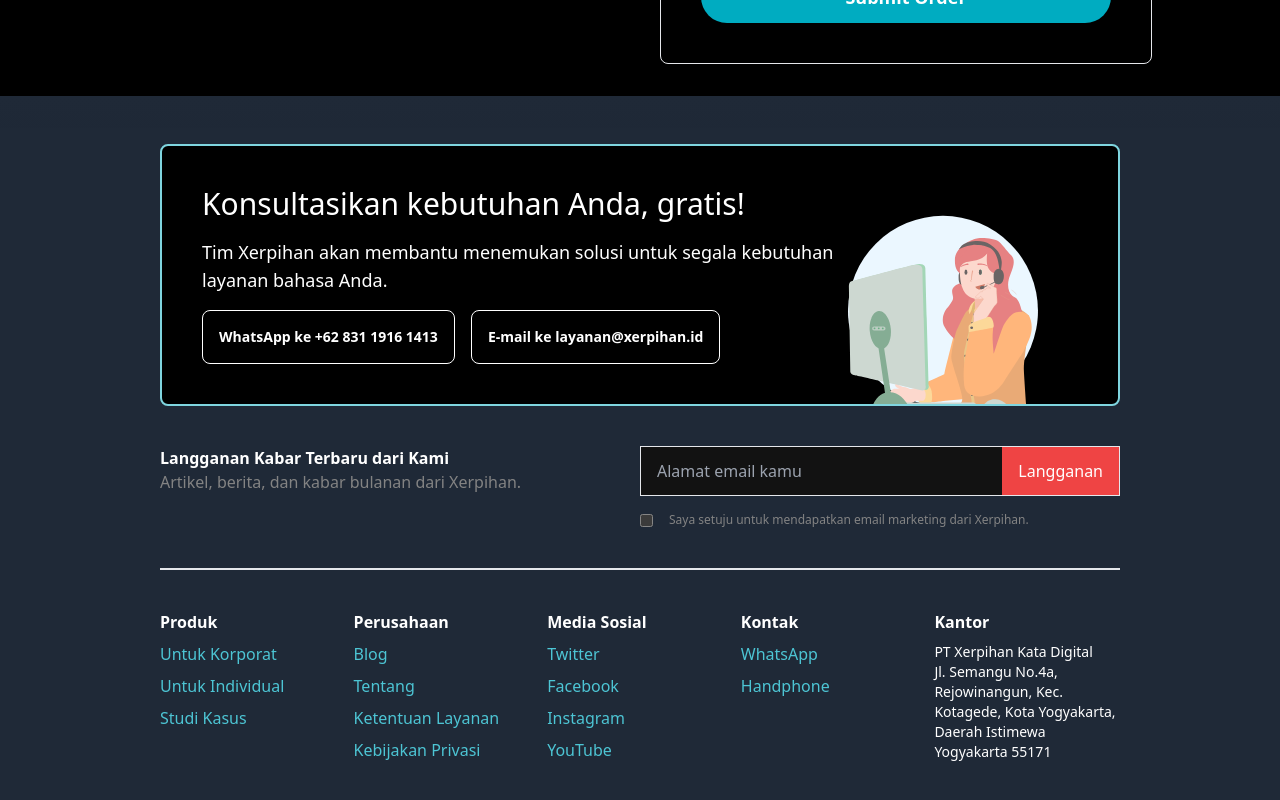
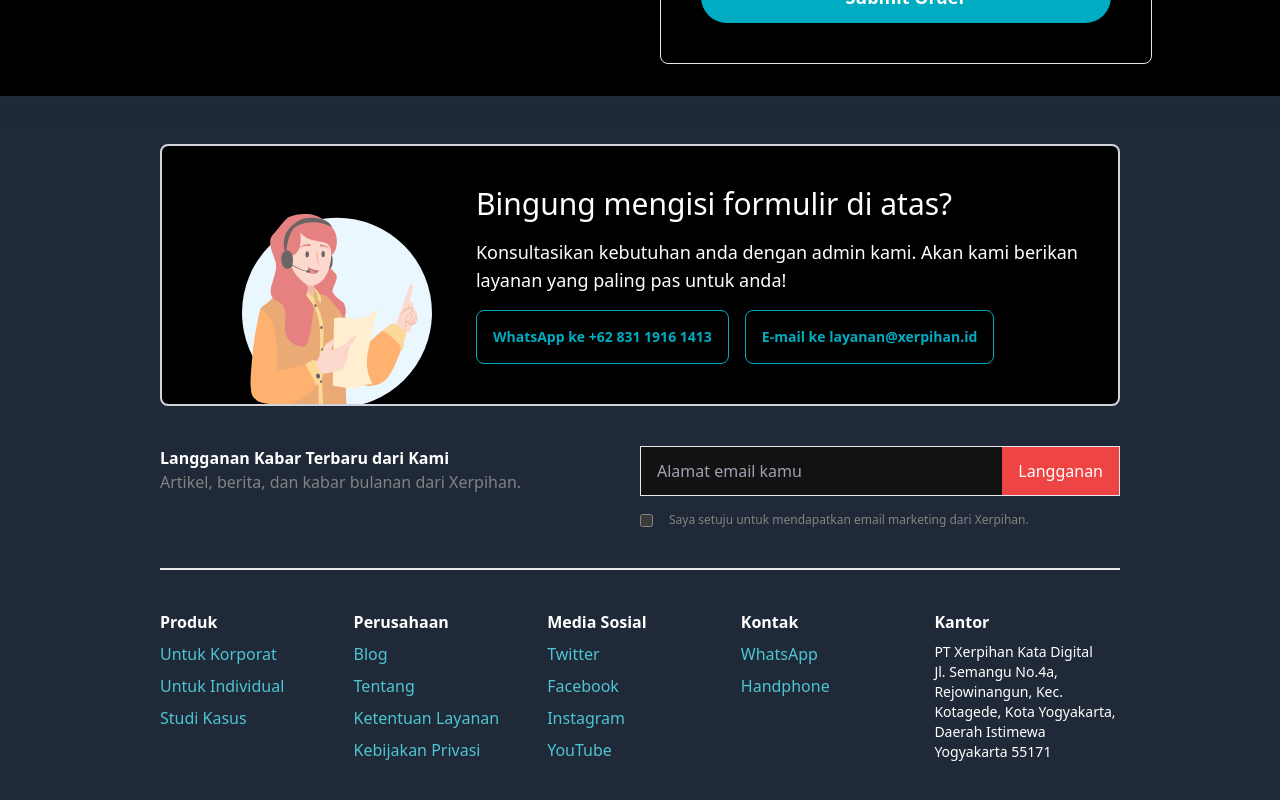
Before and after one commit to yasanugroho/silver-doodle, a Next.js app: page /order in a window 1280 px wide. Shown: the part 953-1753 px from the top of the page. Built offline with nearby package versions, Linux system fonts and the light colour scheme; what @tailwindcss/typography would draw is missing.

Commit message:
order footer

```diff
--- a/components/Footer.tsx
+++ b/components/Footer.tsx
@@ -1,7 +1,8 @@
 import React from 'react';
 import Link from 'next/link';
+import { useRouter } from 'next/router';
 import Image from 'next/image';
-import { cpImg } from '../lib/images';
+import { cpImg, csOrderFooter } from '../lib/images';
 // component
 import { L } from '../lib/i18n';
 
@@ -46,6 +47,7 @@
 ];
 
 export default function Footer() {
+  const router = useRouter();
   return (
     <footer
       className="bg-gradient-to-t relative
@@ -56,29 +58,62 @@
         <div className="flex-1 bg-xerpihan-hero-gradient-end dark:bg-gray-800"></div>
       </div>
       {/* Box */}
-      <div className="max-w-5xl px-8 py-4 mx-auto relative ">
-        <div className="border-2 text-lg rounded-lg border-[#7fd5df] p-10 bg-[#05acc2] dark:bg-black relative overflow-hidden">
-          <div className="mb-4 text-white space-y-4">
+      <div className="max-w-5xl px-8 py-4 mx-auto relative  ">
+        <div
+          className={`border-2 text-lg rounded-lg p-10 dark:bg-black relative overflow-hidden  ${
+            router.pathname === '/order'
+              ? 'bg-white flex flex-row-reverse border-gray-300'
+              : 'bg-[#05acc2] text-white border-[#7fd5df]'
+          }`}>
+          <div>
+            <div className="mb-4 space-y-4">
               <div className="text-2xl md:text-3xl">
                 <L>
-                <p>Konsultasikan kebutuhan Anda, gratis!</p>
-                <p>Konsultasikan kebutuhan Anda, gratis!</p>
+                  <p>
+                    {router.pathname === '/order'
+                      ? 'Bingung mengisi formulir di atas?'
+                      : 'Konsultasikan kebutuhan Anda, gratis!'}
+                  </p>
+                  <p>
+                    {router.pathname === '/order'
+                      ? 'Bingung mengisi formulir di atas?'
+                      : 'Konsultasikan kebutuhan Anda, gratis!'}
+                  </p>
                 </L>
               </div>
               <L>
+                {router.pathname === '/order' ? (
+                  <p>
+                    Konsultasikan kebutuhan anda dengan admin kami. Akan kami berikan <br />
+                    layanan yang paling pas untuk anda!
+                  </p>
+                ) : (
                   <p>
                     Tim Xerpihan akan membantu menemukan solusi untuk segala kebutuhan
                     <br /> layanan bahasa Anda.
                   </p>
+                )}
+                {router.pathname === '/order' ? (
+                  <p>
+                    Konsultasikan kebutuhan anda dengan admin kami. Akan kami berikan <br />
+                    layanan yang paling pas untuk anda!
+                  </p>
+                ) : (
                   <p>
                     Tim Xerpihan akan membantu menemukan solusi untuk segala kebutuhan
                     <br /> layanan bahasa Anda.
                   </p>
+                )}
               </L>
-          </div>
+            </div>{' '}
             <div className="md:flex md:space-x-4 items-center text-sm">
               <a href="https://wa.me/+6283119161413" target="_blank" rel="noreferrer">
-              <div className="border-white border rounded-lg text-white p-4 md:mb-0 mb-4 font-semibold">
+                <div
+                  className={` border rounded-lg  ${
+                    router.pathname === '/order'
+                      ? 'text-xerpihan-primary-500 border-xerpihan-primary-500'
+                      : 'border-white text-white'
+                  } p-4 md:mb-0 mb-4 font-semibold`}>
                   <L>
                     <p>WhatsApp ke +62 831 1916 1413</p>
                     <p> WhatsApp to +62 831 1916 1413</p>
@@ -86,7 +121,12 @@
                 </div>
               </a>
               <a href="mailto:layanan@xerpihan.id" target="_blank" rel="noreferrer">
-              <div className="border-white border rounded-lg text-white p-4 font-semibold">
+                <div
+                  className={` border rounded-lg  ${
+                    router.pathname === '/order'
+                      ? 'text-xerpihan-primary-500 border-xerpihan-primary-500'
+                      : 'border-white text-white'
+                  } p-4 md:mb-0 mb-4 font-semibold`}>
                   <L>
                     <p>E-mail ke layanan@xerpihan.id</p>
                     <p> E-mail to layanan@xerpihan.id</p>
@@ -94,9 +134,13 @@
                 </div>
               </a>
             </div>
+          </div>
 
-          <div className="md:block hidden absolute -bottom-6 right-20">
-            <Image src={cpImg} alt="cp" width={190} height={220} />
+          <div
+            className={`${
+              router.pathname === '/order' ? 'left-20' : ' right-20'
+            } -bottom-6 lg:block hidden lg:absolute `}>
+            <Image src={router.pathname === '/order' ? csOrderFooter : cpImg} alt="cp" width={190} height={220} />
           </div>
         </div>
         <div className="bg-xerpihan-hero-gradient-end dark:bg-gray-800 my-10">
```
Lines whose indentation alone changed are shown as unchanged.
